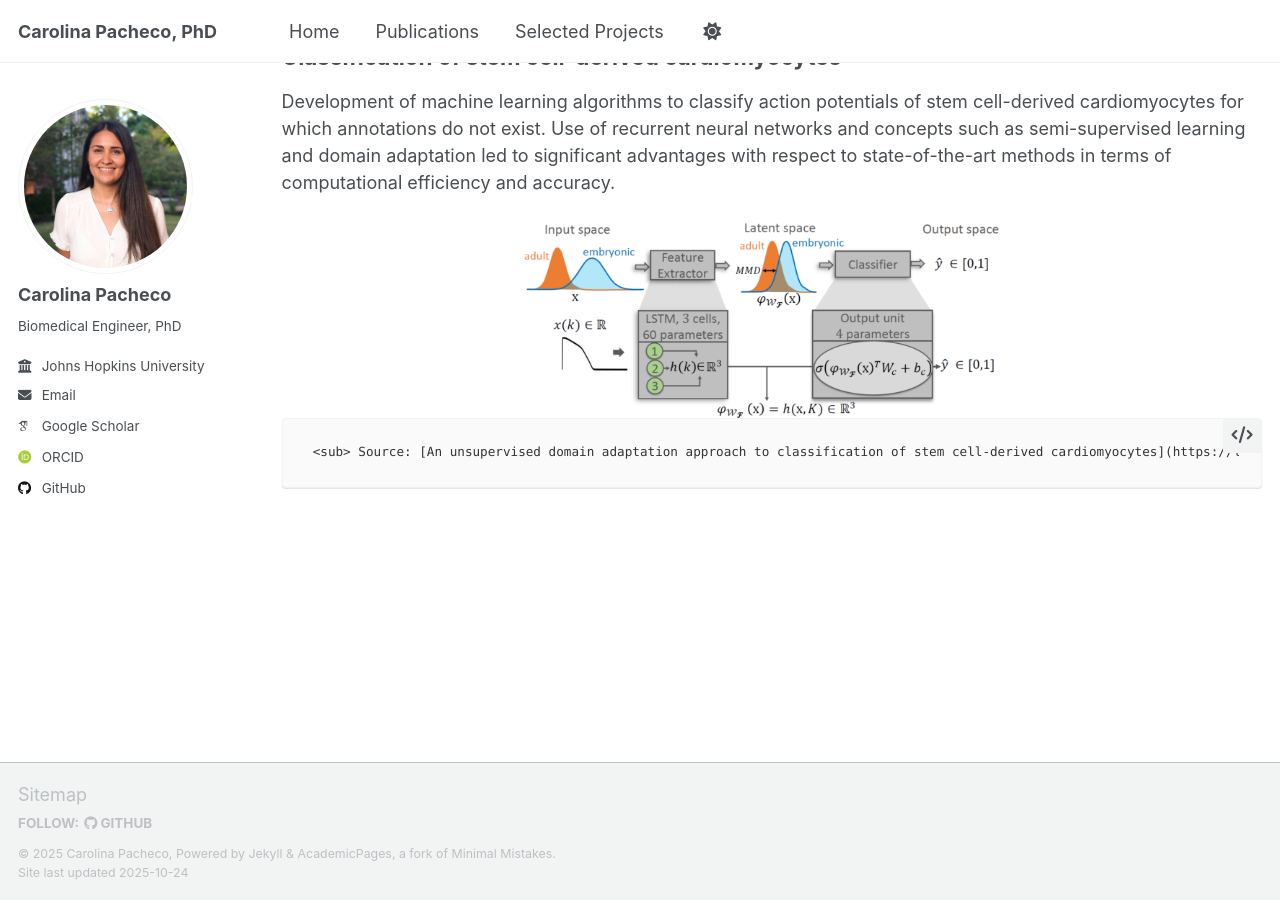
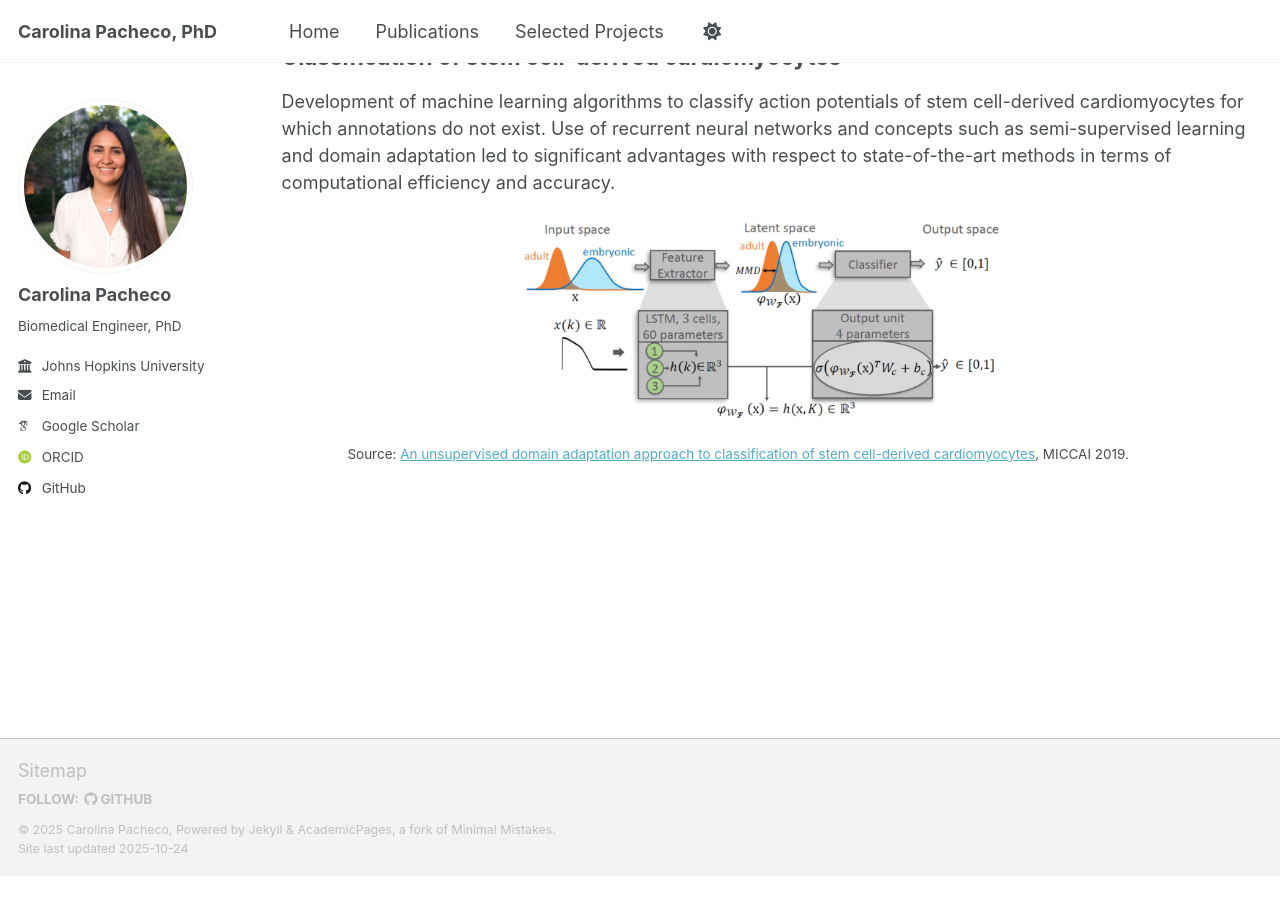
Before and after one commit to carolina-pacheco/carolina-pacheco.github.io, a Jekyll site: the page built from _pages/portfolio.md, in a window 1280 px wide and 900 px high, scrolled down 1564 px. Built offline with Jekyll 4.4.1, drawn with Linux system fonts in a browser that asks for light colours; some web fonts are replaced; a script that is not in the unit is left out; after the commit the page ends 2440 px from its top, so only the background shows below that; part of the change alters nothing that is shown.

Commit message:
Update portfolio.md

```diff
--- a/_pages/portfolio.md
+++ b/_pages/portfolio.md
@@ -28,7 +28,7 @@ Development of activity recognition methods to enable child-robot interaction in
   <center>
     	<img src="{{ "gear.png" | prepend: "/images/" | prepend: base_path }}"  width="500"  fetchpriority="high" />
   </center>
-  <sub> Source: [A detection-based approach to multiview action classification in infants](https://ieeexplore.ieee.org/abstract/document/9412822), ICPR, 2020. </sub>
+&nbsp;&nbsp;&nbsp;&nbsp;&nbsp;&nbsp;&nbsp;&nbsp;&nbsp;&nbsp;&nbsp;&nbsp;&nbsp;&nbsp;&nbsp;&nbsp;&nbsp;&nbsp;&nbsp;&nbsp; <sub> Source: [A detection-based approach to multiview action classification in infants](https://ieeexplore.ieee.org/abstract/document/9412822), ICPR, 2020. </sub>
 
 Classification of stem cell-derived cardiomyocytes
 ---
@@ -36,4 +36,4 @@ Development of machine learning algorithms to classify action potentials of stem
   <center>
     	<img src="{{ "LSTM-DA.png" | prepend: "/images/" | prepend: base_path }}"  width="500"  fetchpriority="high" />
   </center>
-     <sub> Source: [An unsupervised domain adaptation approach to classification of stem cell-derived cardiomyocytes](https://link.springer.com/chapter/10.1007/978-3-030-32239-7_89), MICCAI 2019. </sub>
+ &nbsp;&nbsp;&nbsp;&nbsp;&nbsp;&nbsp;&nbsp;&nbsp;&nbsp;&nbsp;&nbsp;&nbsp; <sub> Source: [An unsupervised domain adaptation approach to classification of stem cell-derived cardiomyocytes](https://link.springer.com/chapter/10.1007/978-3-030-32239-7_89), MICCAI 2019. </sub>
```
